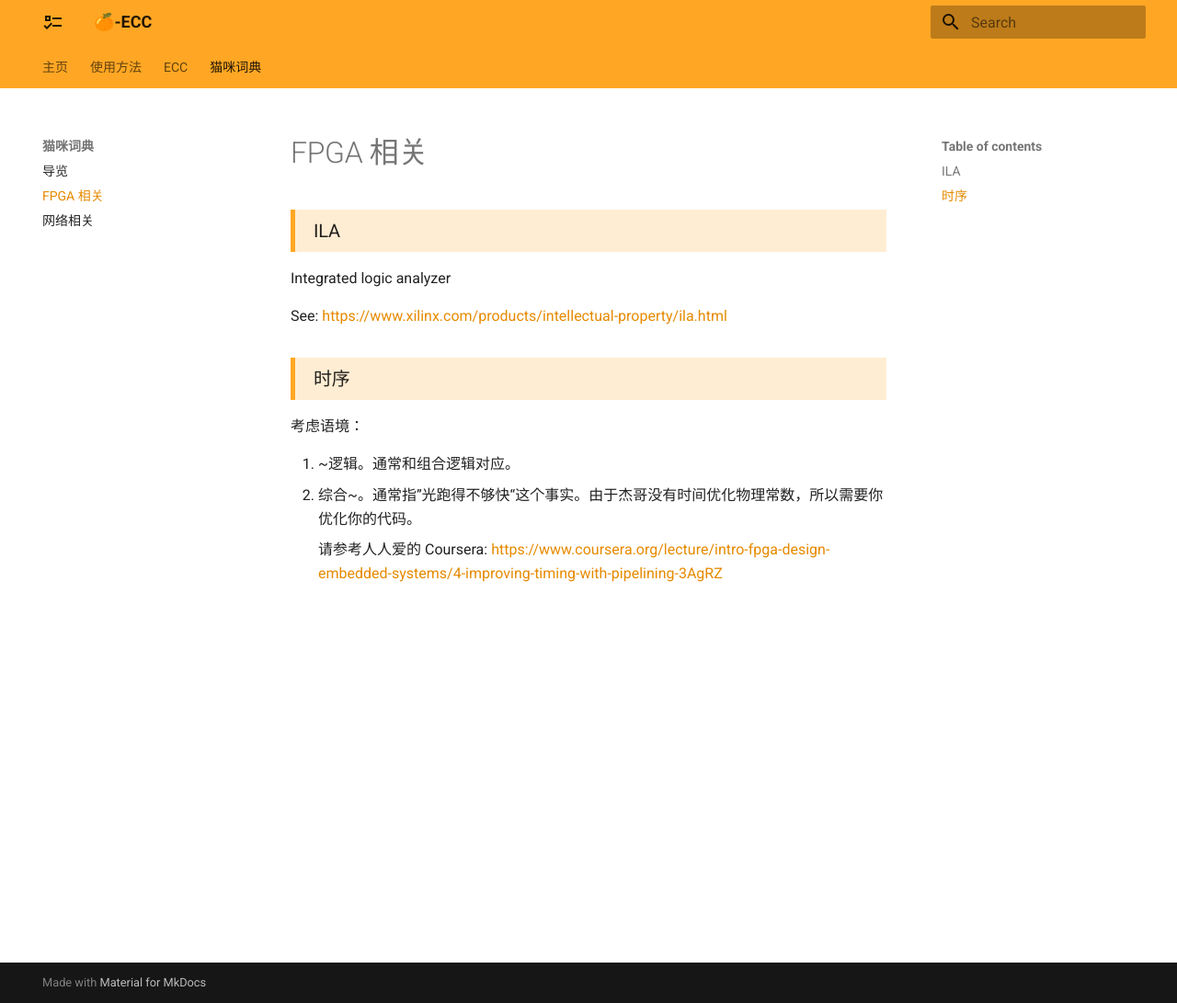
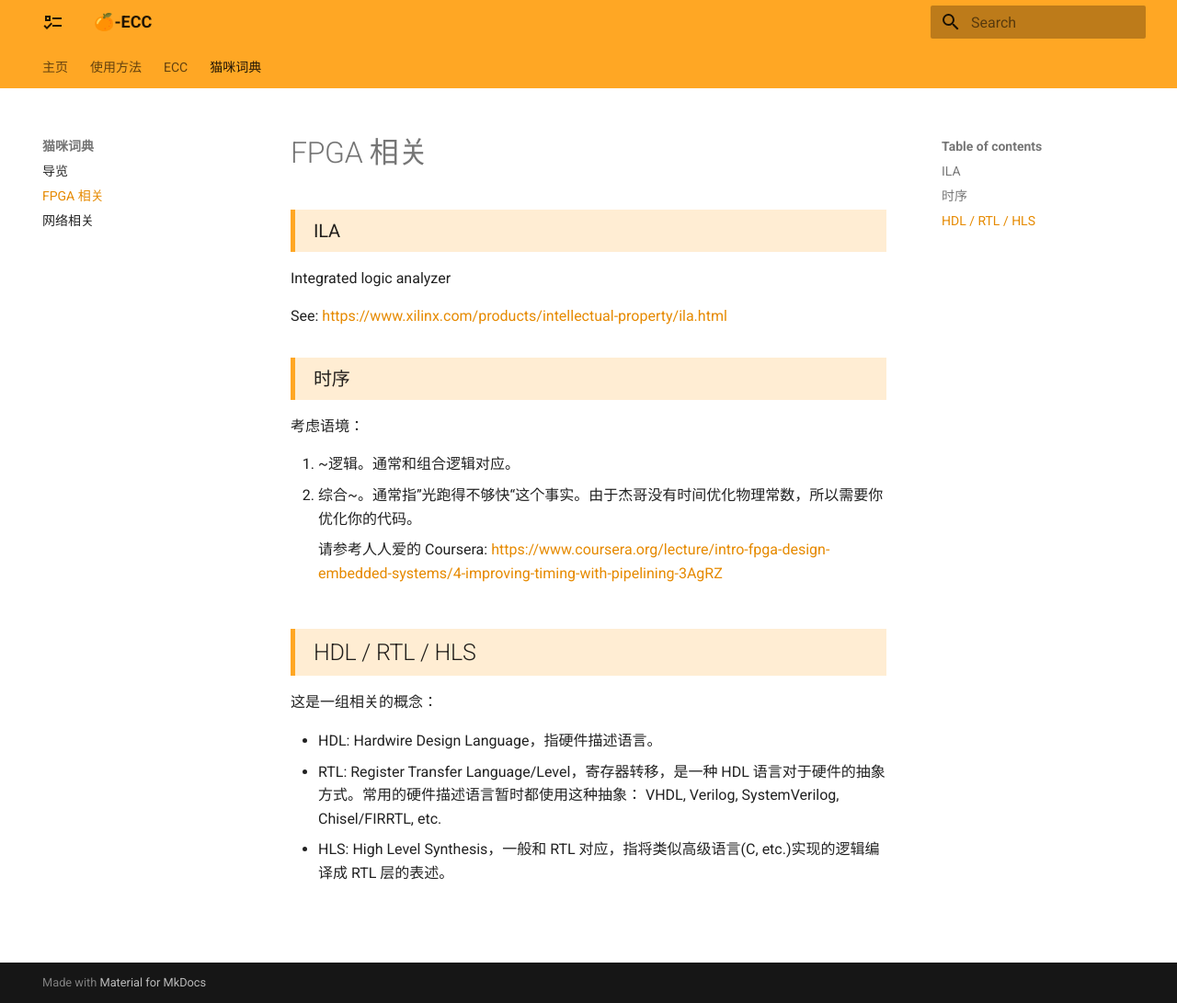
Before and after one commit to thu-cs-lab/Orange-ECC, an MkDocs documentation site: the page built from docs/dict/fpga.md, in a window 1280 px wide and 1091 px high. Shown: the whole window at 92% size. Built offline with MkDocs 1.6.1 and Material for MkDocs 9.7.7, drawn with Linux system fonts in a browser that asks for light colours.

Commit message:
Something about HDL/RTL/HLS

```diff
--- a/docs/dict/fpga.md
+++ b/docs/dict/fpga.md
@@ -15,3 +15,11 @@ See: <https://www.xilinx.com/products/intellectual-property/ila.html>
     综合~。通常指”光跑得不够快“这个事实。由于杰哥没有时间优化物理常数，所以需要你优化你的代码。
 
     请参考人人爱的 Coursera: <https://www.coursera.org/lecture/intro-fpga-design-embedded-systems/4-improving-timing-with-pipelining-3AgRZ>
+
+## HDL / RTL / HLS
+
+这是一组相关的概念：
+
+- HDL: Hardwire Design Language，指硬件描述语言。
+- RTL: Register Transfer Language/Level，寄存器转移，是一种 HDL 语言对于硬件的抽象方式。常用的硬件描述语言暂时都使用这种抽象： VHDL, Verilog, SystemVerilog, Chisel/FIRRTL, etc.
+- HLS: High Level Synthesis，一般和 RTL 对应，指将类似高级语言(C, etc.)实现的逻辑编译成 RTL 层的表述。
```
